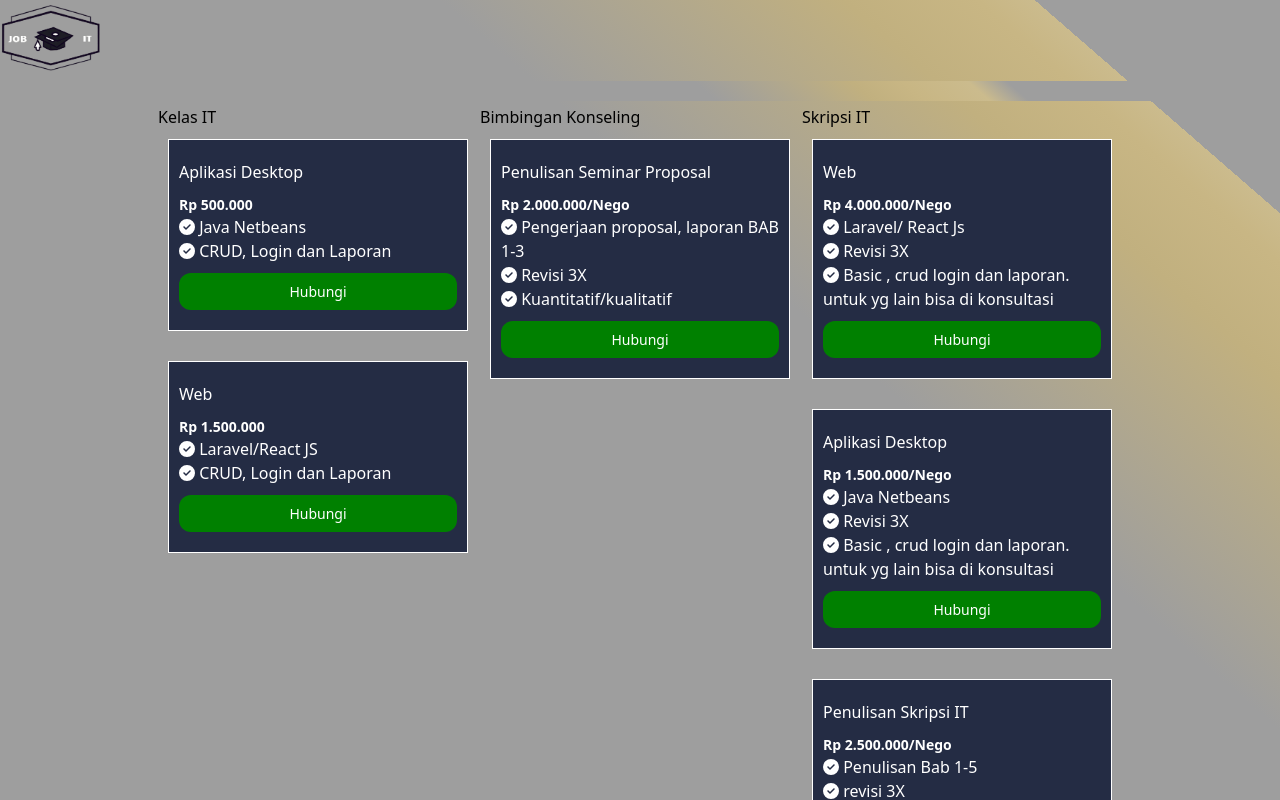
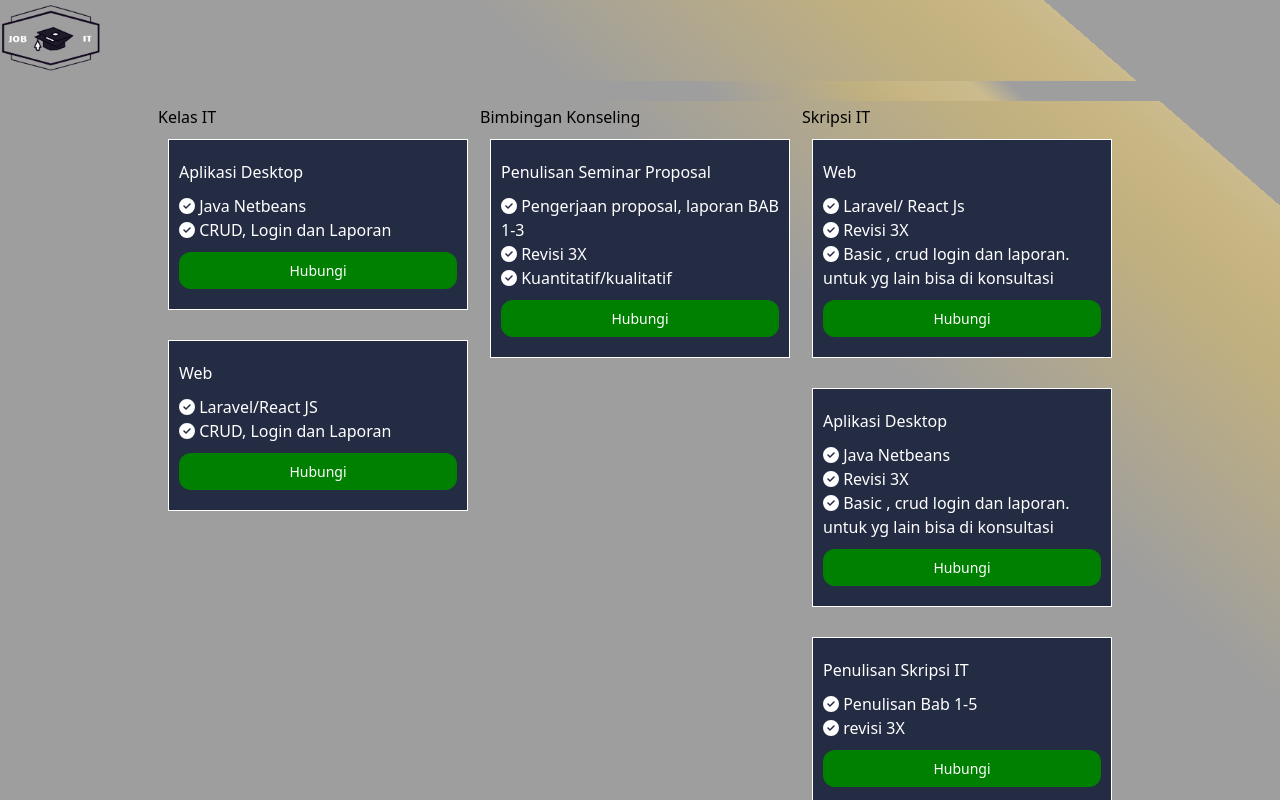
Before and after one commit to haycalrh21/darkjob, a React (Create React App) app: page / in a window 1280 px wide. Shown: the top 800 px of the page. Built offline with nearby package versions, Linux system fonts and the light colour scheme.

Commit message:
update sabtu pagi

```diff
--- a/src/pages/Home.js
+++ b/src/pages/Home.js
@@ -102,7 +102,7 @@ const Home = () => {
           <div className="title">
             <p style={{ fontSize: '16px', margin: '10px 0' }}>{card.judulit || card.title1 || card.titlebk || card.titlebebas}</p>
           </div>
-          <p style={{ fontSize: '14px', fontWeight: 'bold' }}>{card.hargait || card.harga1 || card.hargabk || card.hargabebas}</p>
+          {/* <p style={{ fontSize: '14px', fontWeight: 'bold' }}>{card.hargait || card.harga1 || card.hargabk || card.hargabebas}</p> */}
           <ul>
             <li><FontAwesomeIcon icon="fa-solid fa-circle-check" /><span> {card.isiit1 || card.content1 || card.contentbk1|| card.contentbebas1}</span></li>
 
```
